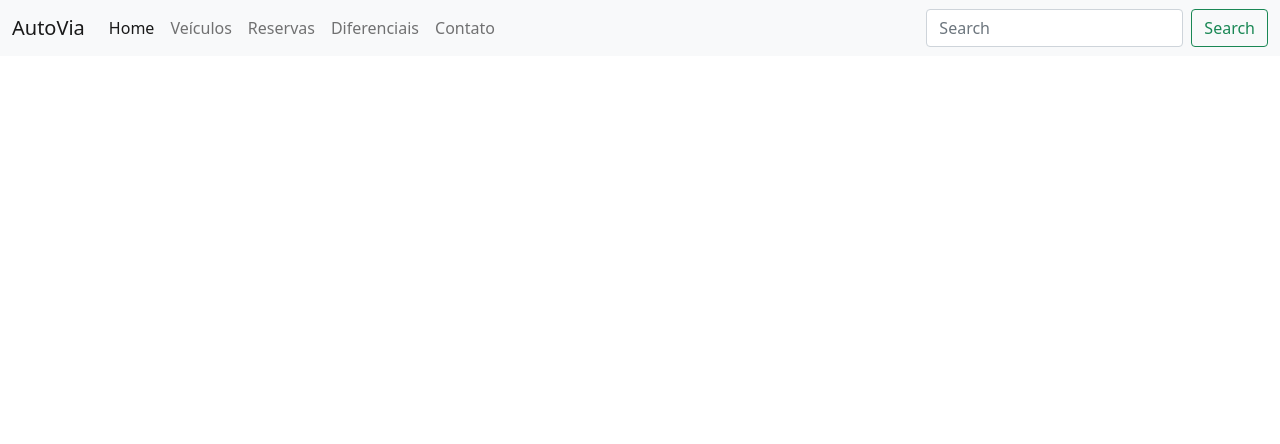
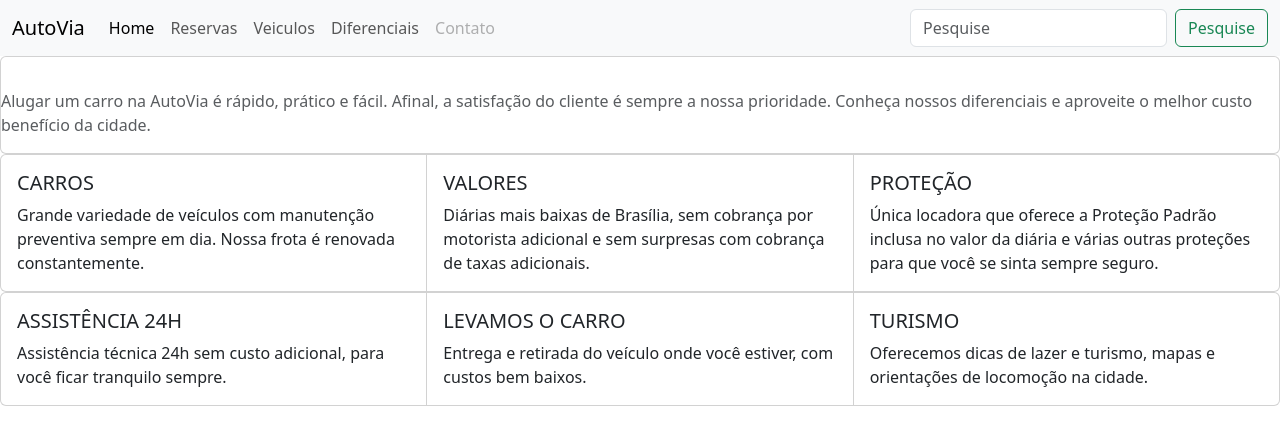
Before and after one commit to ingrid504/Site_2.0, a plain HTML site: page diferenciais.html in a window 1280 px wide. Drawn offline with nearby package versions, Linux system fonts and the light colour scheme.

Commit message:
Update diferenciais.html

```diff
--- a/diferenciais.html
+++ b/diferenciais.html
@@ -1,49 +1,92 @@
 <!DOCTYPE html>
-<html lang="pt">
+<html lang="pt-br">
 <head>
     <meta charset="UTF-8">
+    <meta http-equiv="X-UA-Compatible" content="IE=edge">
     <meta name="viewport" content="width=device-width, initial-scale=1.0">
-    <link href="https://cdn.jsdelivr.net/npm/bootstrap@5.0.2/dist/css/bootstrap.min.css" rel="stylesheet" integrity="sha384-EVSTQN3/azprG1Anm3QDgpJLIm9Nao0Yz1ztcQTwFspd3yD65VohhpuuCOmLASjC" crossorigin="anonymous">
-    <script src="https://cdn.jsdelivr.net/npm/bootstrap@5.0.2/dist/js/bootstrap.bundle.min.js" integrity="sha384-MrcW6ZMFYlzcLA8Nl+NtUVF0sA7MsXsP1UyJoMp4YLEuNSfAP+JcXn/tWtIaxVXM" crossorigin="anonymous"></script>
-    <script src="https://cdn.jsdelivr.net/npm/@popperjs/core@2.9.2/dist/umd/popper.min.js" integrity="sha384-IQsoLXl5PILFhosVNubq5LC7Qb9DXgDA9i+tQ8Zj3iwWAwPtgFTxbJ8NT4GN1R8p" crossorigin="anonymous"></script>
-    <script src="https://cdn.jsdelivr.net/npm/bootstrap@5.0.2/dist/js/bootstrap.min.js" integrity="sha384-cVKIPhGWiC2Al4u+LWgxfKTRIcfu0JTxR+EQDz/bgldoEyl4H0zUF0QKbrJ0EcQF" crossorigin="anonymous"></script>
-    <title>Document</title>
-</head>
+    <title>Autovia locadora</title>
+</head><link href="https://cdn.jsdelivr.net/npm/bootstrap@5.3.3/dist/css/bootstrap.min.css" rel="stylesheet" integrity="sha384-QWTKZyjpPEjISv5WaRU9OFeRpok6YctnYmDr5pNlyT2bRjXh0JMhjY6hW+ALEwIH" crossorigin="anonymous">
+<script src="https://cdn.jsdelivr.net/npm/bootstrap@5.3.3/dist/js/bootstrap.bundle.min.js" integrity="sha384-YvpcrYf0tY3lHB60NNkmXc5s9fDVZLESaAA55NDzOxhy9GkcIdslK1eN7N6jIeHz" crossorigin="anonymous"></script>
+<script src="https://cdn.jsdelivr.net/npm/@popperjs/core@2.11.8/dist/umd/popper.min.js" integrity="sha384-I7E8VVD/ismYTF4hNIPjVp/Zjvgyol6VFvRkX/vR+Vc4jQkC+hVqc2pM8ODewa9r" crossorigin="anonymous"></script>
+<script src="https://cdn.jsdelivr.net/npm/bootstrap@5.3.3/dist/js/bootstrap.min.js" integrity="sha384-0pUGZvbkm6XF6gxjEnlmuGrJXVbNuzT9qBBavbLwCsOGabYfZo0T0to5eqruptLy" crossorigin="anonymous"></script>
 <body>
-    <nav class="navbar navbar-expand-lg navbar-light bg-light">
+    <nav class="navbar navbar-expand-lg bg-body-tertiary">
         <div class="container-fluid">
-          <a class="navbar-brand" href="#">AutoVia</a>
+          <a class="navbar-brand" href="idex.html">AutoVia</a>
           <button class="navbar-toggler" type="button" data-bs-toggle="collapse" data-bs-target="#navbarSupportedContent" aria-controls="navbarSupportedContent" aria-expanded="false" aria-label="Toggle navigation">
             <span class="navbar-toggler-icon"></span>
           </button>
           <div class="collapse navbar-collapse" id="navbarSupportedContent">
             <ul class="navbar-nav me-auto mb-2 mb-lg-0">
               <li class="nav-item">
-                    <a class="nav-link active" aria-current="page" href="index.html">Home</a>
+                <a class="nav-link active" aria-current="page" href="idex.html">Home</a>
               </li>
               <li class="nav-item">
-                    <a class="nav-link" href="veículos.html">Veículos</a>
-                  </li>
-                  </li>
+                <a class="nav-link" href="reservas.html">Reservas</a>
               </li>
               <li class="nav-item">
-                  <a class="nav-link" href="Reservas.html">Reservas</a>
-                </li>
+                <a class="nav-link" href="veiculos.html">Veiculos</a>
               </li>
               <li class="nav-item">
-                <a class="nav-link" href="Diferenciais">Diferenciais</a>
-                </li>
+                <a class="nav-link" href="diferenciais.html">Diferenciais</a>
               </li>
               <li class="nav-item">
-                <a class="nav-link" href="Contato.html">Contato</a>
+                <a class="nav-link disabled" href="contato.html" aria-disabled="true">Contato</a>
               </li>
             </ul>
-            <form class="d-flex">
-              <input class="form-control me-2" type="Pesquise" placeholder="Search" aria-label="Search">
-              <button class="btn btn-outline-success" type="Pesquise">Search</button>
+            <form class="d-flex" role="search">
+              <input class="form-control me-2" type="search" placeholder="Pesquise" aria-label="Pesquise">
+              <button class="btn btn-outline-success" type="submit">Pesquise</button>
             </form>
           </div>
         </div>
       </nav>
+      <div class="card">
+        <div class="card-body">
+        </div>
+        <p class="text-body-secondary">
+            Alugar um carro na AutoVia é rápido, prático e fácil. Afinal, a satisfação do cliente é sempre a nossa prioridade. Conheça nossos diferenciais e aproveite o melhor custo benefício da cidade.<a href="#" class="text-reset"></a>
+        </p>
+        </div>
+        <div class="card-group">
+            <div class="card">
+              <div class="card-body">
+                <h5 class="card-title">CARROS</h5>
+                <p class="card-text">Grande variedade de veículos com manutenção preventiva sempre em dia. Nossa frota é renovada constantemente.</p>
+              </div>
+            </div>
+            <div class="card">
+              <div class="card-body">
+                <h5 class="card-title">VALORES</h5>
+                <p class="card-text">Diárias mais baixas de Brasília, sem cobrança por motorista adicional e sem surpresas com cobrança de taxas adicionais.</p>
+              </div>
+            </div>
+            <div class="card">
+              <div class="card-body">
+                <h5 class="card-title">PROTEÇÃO</h5>
+                <p class="card-text">Única locadora que oferece a Proteção Padrão inclusa no valor da diária e várias outras proteções para que você se sinta sempre seguro.</p>
+              </div>
+            </div>
+          </div>
+          <div class="card-group">
+            <div class="card">
+              <div class="card-body">
+                <h5 class="card-title">ASSISTÊNCIA 24H</h5>
+                <p class="card-text">Assistência técnica 24h sem custo adicional, para você ficar tranquilo sempre.</p>
+              </div>
+            </div>
+            <div class="card">
+              <div class="card-body">
+                <h5 class="card-title">LEVAMOS O CARRO</h5>
+                <p class="card-text">Entrega e retirada do veículo onde você estiver, com custos bem baixos.</p>
+              </div>
+            </div>
+            <div class="card">
+              <div class="card-body">
+                <h5 class="card-title">TURISMO</h5>
+                <p class="card-text">Oferecemos dicas de lazer e turismo, mapas e orientações de locomoção na cidade.</p>
+              </div>
+            </div>
+          </div>
 </body>
 </html>
```
Lines whose indentation alone changed are shown as unchanged.
